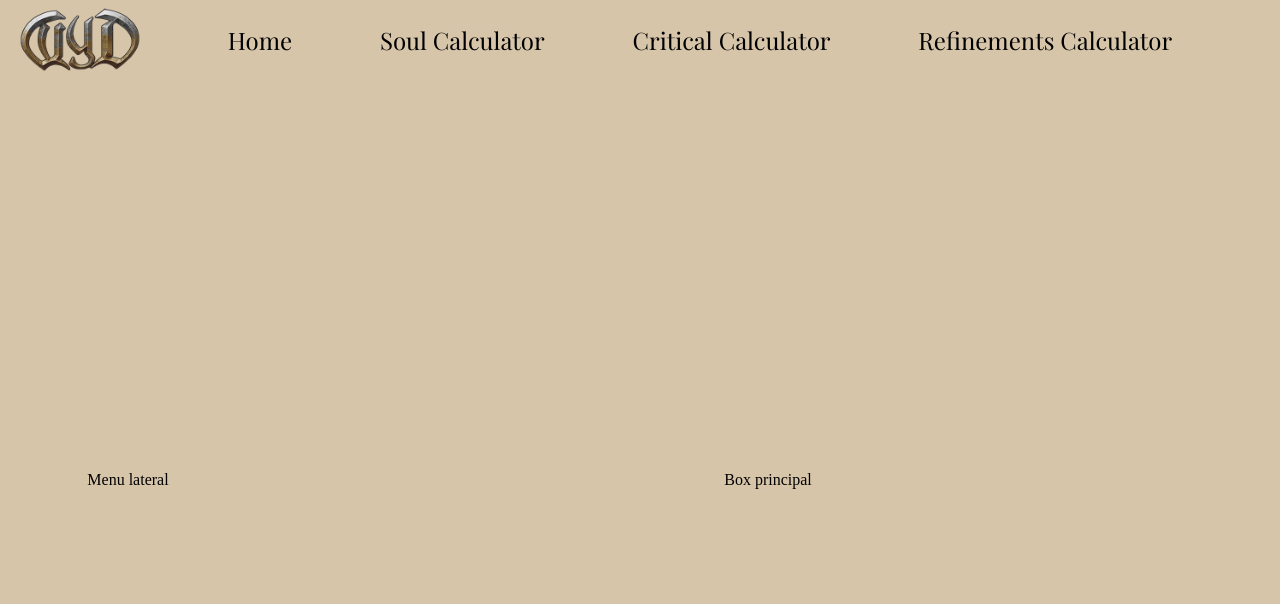
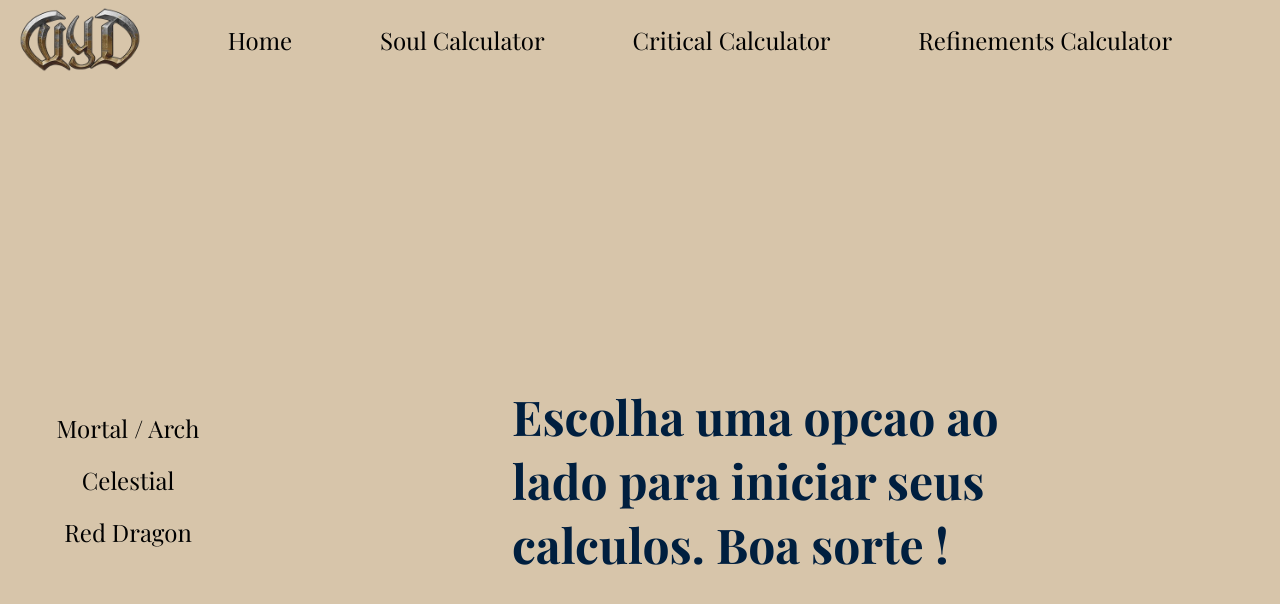
Before and after one commit to Ceagah2/wyd-calculator, a React (Vite) app: page /refi in a window 1280 px wide. Shown: the top 604 px of the page. Built offline with nearby package versions, Linux system fonts and the light colour scheme; a web font is replaced by a local one.

Commit message:
start refinements page layout

```diff
--- a/src/constants/menu.ts
+++ b/src/constants/menu.ts
@@ -15,3 +15,21 @@ export const MenuList = [
     link: "/refi",
   }
 ]
+
+export const RefiList = [
+  {
+    id: 1,
+    name: "Mortal / Arch",
+    value: 1
+  },
+  {
+    id: 2,
+    name: "Celestial",
+    value: 2
+  },
+  {
+    id: 3,
+    name: "Red Dragon",
+    value: 3
+  }
+]
--- a/src/pages/Ref/index.tsx
+++ b/src/pages/Ref/index.tsx
@@ -1,13 +1,24 @@
+import { useState } from "react";
 import { Container } from "../../components/atoms/container";
 import { Navbar } from "../../components/atoms/navbar";
+import { RefiList } from "../../constants/menu";
 import * as S from './styles';
 export default function Refinements() {
+  const [refiValue, setRefiValue] = useState(0);
   return (
     <Container>
       <Navbar />
       <S.Content>
-        <S.Sidebar>Menu lateral</S.Sidebar>
-        <S.MainContent>Box principal</S.MainContent>
+        <S.Sidebar>
+          <S.SideMenu>
+            {RefiList.map((item) => (
+              <S.MenuItem key={item.id} onClick={() => setRefiValue(item.value)}>{item.name}</S.MenuItem>
+            ))}
+          </S.SideMenu>
+        </S.Sidebar>
+        <S.MainContent>
+          <S.PageTitle>Escolha uma opcao ao lado para iniciar seus calculos. Boa sorte !</S.PageTitle>
+        </S.MainContent>
       </S.Content>
     </Container>
   );
--- a/src/pages/Ref/styles.ts
+++ b/src/pages/Ref/styles.ts
@@ -20,6 +20,26 @@ export const Sidebar = styled.aside`
   width: 20vw;
   background: ${theme.colors.background};
 `
+
+export const SideMenu = styled.ul`
+  display: flex;
+  flex-direction: column;
+  align-items: center;
+  justify-content: center;
+  list-style: none;
+  width: 100%;
+`
+export const MenuItem = styled.li`
+  font-size: ${theme.sizes.body};
+  font-family: ${theme.fonts.body};
+  margin: 10px;
+  cursor: pointer;
+
+  &:hover {
+    scale: 1.05;
+    transition: 0.3s ease-in-out;
+  }
+`
 export const MainContent = styled.main`
   display: flex;
   flex-direction: column;
@@ -29,3 +49,10 @@ export const MainContent = styled.main`
   width: 80vw;
   background: ${theme.colors.background}
 `
+
+export const PageTitle = styled.h3`
+  font-size: ${theme.sizes.large};
+  color: ${theme.colors.royalBlue};
+  font-family: ${theme.fonts.body};
+  width: 50%;
+`
```
Also changed, not shown: src/assets/refinacao.png (added).
